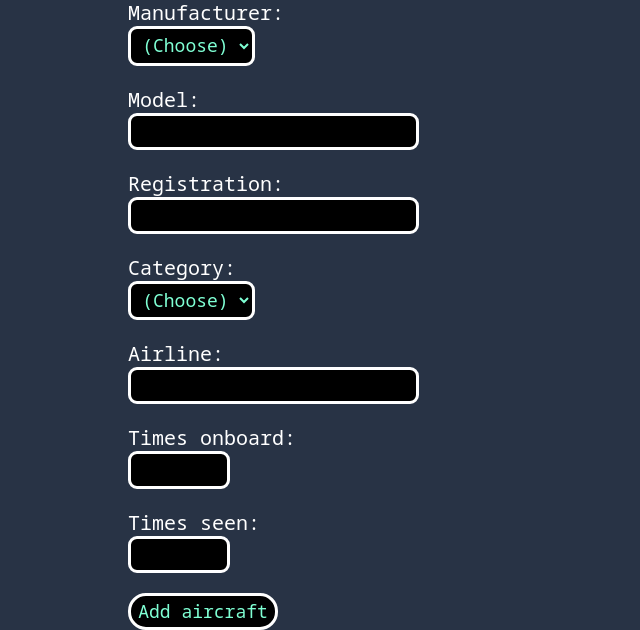
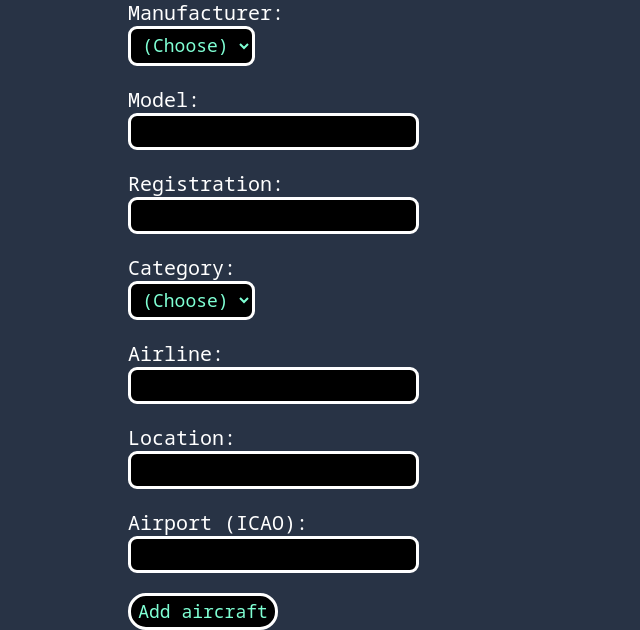
Before and after one commit to tontsa28/plog, a Flask app: page /new_item in a window 1280 px wide. Shown: the part 298-928 px from the top of the page, without its empty margins (0-640 px from the left). Run offline with Flask 3, Linux system fonts and the light colour scheme; the visitor is signed in with stand-in values (Sample User, id 1); data that the repository does not hold is empty; parts of the project's set-up code (start-up, migrations or seed data) failed here and were passed over; some web fonts are replaced.

Commit message:
feat: change times seen & times onboard to location & airport + other minor changes before course deadline

```diff
--- a/app.py
+++ b/app.py
@@ -123,17 +123,11 @@ def new_item() -> Response | str:
         airline = request.form["airline"]
         if not airline or len(airline) > 30:
             abort(403)
-        try:
-            times_onboard = int(request.form["times_onboard"])
-        except ValueError:
-            times_onboard = 0
-        try:
-            times_seen = int(request.form["times_seen"])
-        except ValueError:
-            times_seen = 0
+        location = request.form["location"]
+        airport = request.form["airport"]
         user_id = session["user_id"]
 
-        items.add_item(user_id, manufacturer, model, registration, category, airline, times_onboard, times_seen)
+        items.add_item(user_id, manufacturer, model, registration, category, airline, location, airport)
 
         return redirect("/")
     else:
@@ -168,7 +162,7 @@ def remove_item(item_id: int) -> Response | str:
     if request.method == "POST":
         check_csrf()
 
-        if "remove" in request.form:
+        if "remove-aircraft" in request.form:
             items.remove_item(item_id)
             return redirect("/")
         else:
@@ -205,16 +199,10 @@ def edit_item(item_id: int) -> Response | str:
         airline = request.form["airline"]
         if not airline or len(airline) > 30:
             abort(403)
-        try:
-            times_onboard = int(request.form["times_onboard"])
-        except ValueError:
-            times_onboard = 0
-        try:
-            times_seen = int(request.form["times_seen"])
-        except ValueError:
-            times_seen = 0
+        location = request.form["location"]
+        airport = request.form["airport"]
 
-        items.update_item(item_id, manufacturer, model, registration, category, airline, times_onboard, times_seen)
+        items.update_item(item_id, manufacturer, model, registration, category, airline, location, airport)
 
         return redirect(f"/item/{item_id}")
     else:
--- a/items.py
+++ b/items.py
@@ -7,17 +7,18 @@ def add_item(
     registration: str,
     category: str,
     airline: str,
-    times_onboard: int = 0,
-    times_seen: int = 0
+    location: str,
+    airport: str
 ) -> None:
-    sql = """INSERT INTO aircraft (manufacturer, model, registration, category, airline, times_onboard, times_seen, user_id)
+    sql = """INSERT INTO aircraft (manufacturer, model, registration, category, airline, location, airport, user_id)
             VALUES (?, ?, ?, ?, ?, ?, ?, ?)"""
-    db.execute(sql, [manufacturer, model, registration, category, airline, times_onboard, times_seen, user_id])
+    db.execute(sql, [manufacturer, model, registration, category, airline, location, airport, user_id])
 
 def remove_item(item_id: int) -> None:
     sql1 = "DELETE FROM likes WHERE aircraft_id = ?"
     sql2 = "DELETE FROM aircraft WHERE id = ?"
-    db.execute_transaction([sql1, sql2], [[item_id], [item_id]])
+    sql3 = "DELETE FROM images WHERE aircraft_id = ?"
+    db.execute_transaction([sql1, sql2, sql3], [[item_id], [item_id], [item_id]])
 
 def get_items() -> list:
     sql = """SELECT A.id,
@@ -38,8 +39,8 @@ def get_item(item_id: int) -> dict:
                     A.registration,
                     A.category,
                     A.airline,
-                    A.times_onboard,
-                    A.times_seen,
+                    A.location,
+                    A.airport,
                     A.user_id,
                     U.username
             FROM aircraft A, users U
@@ -53,8 +54,8 @@ def update_item(
     registration: str,
     category: str,
     airline: str,
-    times_onboard: int,
-    times_seen: int
+    location: str,
+    airport: str
 ) -> None:
     sql = """UPDATE aircraft
             SET manufacturer = ?,
@@ -62,10 +63,10 @@ def update_item(
                 registration = ?,
                 category = ?,
                 airline = ?,
-                times_onboard = ?,
-                times_seen = ?
+                location = ?,
+                airport = ?
             WHERE id = ?"""
-    db.execute(sql, [manufacturer, model, registration, category, airline, times_onboard, times_seen, item_id])
+    db.execute(sql, [manufacturer, model, registration, category, airline, location, airport, item_id])
 
 def get_manufacturers_all() -> list[dict]:
     sql = "SELECT name FROM manufacturers"
@@ -82,10 +83,12 @@ def search_items(query: str) -> list[dict]:
                     A.registration,
                     A.airline,
                     A.user_id,
+                    A.location,
+                    A.airport,
                     U.username
             FROM aircraft A, users U
             WHERE A.user_id = U.id
-            AND (A.airline || ' ' || A.manufacturer || ' ' || A.model || ' ' || A.registration) LIKE ?"""
+            AND (A.airline || ' ' || A.manufacturer || ' ' || A.model || ' ' || A.registration  || ' ' || A.location || ' ' || A.airport) LIKE ?"""
     like = "%" + query + "%"
 
     return db.query(sql, [like])
@@ -99,7 +102,11 @@ def remove_like(item_id: int, user_id: int) -> None:
     db.execute(sql, [item_id, user_id])
 
 def has_liked(item_id: int, user_id: int) -> bool:
-    sql = "SELECT aircraft_id, user_id FROM likes WHERE aircraft_id = ? AND user_id = ?"
+    sql = """SELECT aircraft_id,
+                    user_id
+            FROM likes
+            WHERE aircraft_id = ?
+            AND user_id = ?"""
     result = db.query_one(sql, [item_id, user_id])
 
     return True if result else False
@@ -120,7 +127,10 @@ def get_likes(item_id: int) -> dict:
     return result
 
 def get_likes_all() -> dict:
-    sql = "SELECT aircraft_id, COUNT(*) AS count FROM likes GROUP BY aircraft_id"
+    sql = """SELECT aircraft_id,
+                    COUNT(*) AS count
+            FROM likes
+            GROUP BY aircraft_id"""
 
     result = {}
     for aircraft in db.query(sql):
--- a/schema.sql
+++ b/schema.sql
@@ -11,14 +11,14 @@ CREATE TABLE aircraft (
     registration TEXT,
     category TEXT,
     airline TEXT,
-    times_onboard INTEGER,
-    times_seen INTEGER,
-    user_id INTEGER REFERENCES users
+    location TEXT,
+    airport TEXT,
+    user_id INTEGER REFERENCES users(id)
 );
 
 CREATE TABLE images (
     id INTEGER PRIMARY KEY,
-    aircraft_id INTEGER REFERENCES UNIQUE aircraft,
+    aircraft_id INTEGER REFERENCES aircraft(id) UNIQUE,
     image BLOB
 );
 
@@ -27,25 +27,13 @@ CREATE TABLE manufacturers (
     name TEXT
 );
 
-CREATE TABLE aircraft_manufacturers (
-    id INTEGER PRIMARY KEY,
-    aircraft_id INTEGER REFERENCES aircraft,
-    manufacturer_id INTEGER REFERENCES manufacturers
-);
-
 CREATE TABLE categories (
     id INTEGER PRIMARY KEY,
     name TEXT
 );
 
-CREATE TABLE aircraft_categories (
-    id INTEGER PRIMARY KEY,
-    aircraft_id INTEGER REFERENCES aircraft,
-    manufacturer_id INTEGER REFERENCES categories
-);
-
 CREATE TABLE likes (
     id INTEGER PRIMARY KEY,
-    aircraft_id INTEGER REFERENCES aircraft,
-    user_id INTEGER REFERENCES users
+    aircraft_id INTEGER REFERENCES aircraft(id),
+    user_id INTEGER REFERENCES users(id)
 );
--- a/templates/new_item.html
+++ b/templates/new_item.html
@@ -6,7 +6,7 @@
 <h2>New aircraft</h2>
 <form action="/new_item" method="post">
     <p>
-        <label for="manufacturer">Manufacturer:</label> <br/>
+        <label for="manufacturer">Manufacturer</label>: <br/>
         <select name="manufacturer" id="manufacturer" required>
             <option value="" disabled selected>(Choose)</option>
         {% for manufacturer in manufacturers %}
@@ -15,15 +15,15 @@
         </select>
     </p>
     <p>
-        <label for="model">Model:</label> <br/>
+        <label for="model">Model</label>: <br/>
         <input type="text" name="model" id="model" maxlength="20" required />
     </p>
     <p>
-        <label for="registration">Registration:</label> <br/>
+        <label for="registration">Registration</label>: <br/>
         <input type="text" name="registration" id="registration" maxlength="10" required />
     </p>
     <p>
-        <label for="category">Category:</label> <br/>
+        <label for="category">Category</label>: <br/>
         <select name="category" id="category" required>
             <option value="" disabled selected>(Choose)</option>
         {% for category in categories %}
@@ -32,16 +32,16 @@
         </select>
     </p>
     <p>
-        <label for="airline">Airline:</label> <br/>
+        <label for="airline">Airline</label>: <br/>
         <input type="text" name="airline" id="airline" maxlength="30" required />
     </p>
     <p>
-        <label for="times_onboard">Times onboard:</label> <br/>
-        <input type="number" name="times_onboard" id="times_onboard" min="0" max="999" />
+        <label for="location">Location</label>: <br/>
+        <input type="text" name="location" id="location" maxlength="40" />
     </p>
     <p>
-        <label for="times_seen">Times seen:</label> <br/>
-        <input type="number" name="times_seen" id="times_seen" min="0" max="999" />
+        <label for="airport">Airport (ICAO)</label>: <br/>
+        <input type="text" name="airport" id="airport" minlength="4" maxlength="4" />
     </p>
     <input type="hidden" name="csrf_token" value="{{ session.csrf_token }}" />
     <button type="submit" name="add-aircraft" class="action-button">
--- a/templates/search_item.html
+++ b/templates/search_item.html
@@ -5,14 +5,14 @@
 {% block content %}
 <h2>Search aircraft</h2>
 <p>
-    You can search for aircraft by airline, manufacturer, model and registration, in this specific order.
-    All parameters are not required, as long as they are in the right order.
+    You can search for aircraft by airline, manufacturer, model, registration, location or airport (ICAO).
+    If multiple parameters are used, they must be in the forementioned order and no parameters can be in between the first and last.
     The search is case insensitive.
 </p>
 
 <form action="/search" method="get">
     <p>
-        <label for="query">Keyword:</label>
+        <label for="query">Keyword(s)</label>:
         <input type="text" name="query" id="query" value="{{ query }}">
     </p>
     <button type="submit" name="search" class="action-button">
--- a/templates/show_item.html
+++ b/templates/show_item.html
@@ -10,8 +10,8 @@
     <b>Registration: </b>{{ item.registration }} <br/>
     <b>Category: </b>{{ item.category }} <br/>
     <b>Airline: </b>{{ item.airline }} <br/>
-    <b>Times onboard: </b>{{ item.times_onboard }} <br/>
-    <b>Times seen: </b>{{ item.times_seen }} <br/>
+    <b>Location: </b>{{ item.location }} <br/>
+    <b>Airport (ICAO): </b>{{ item.airport }} <br/>
 </p>
 {% if session.user_id %}
 <form action="/item/{{ item.id }}/like" method="post">
```
Also changed, not shown: templates/edit_item.html (+11 -11 lines), README.md.
